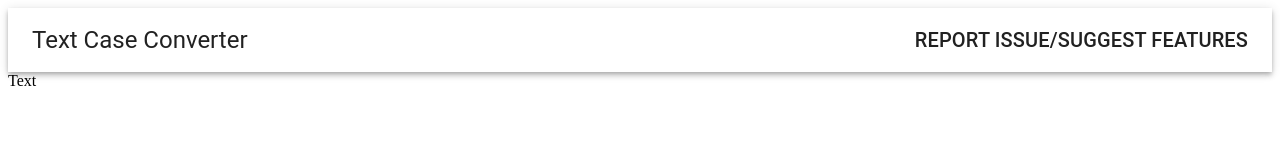
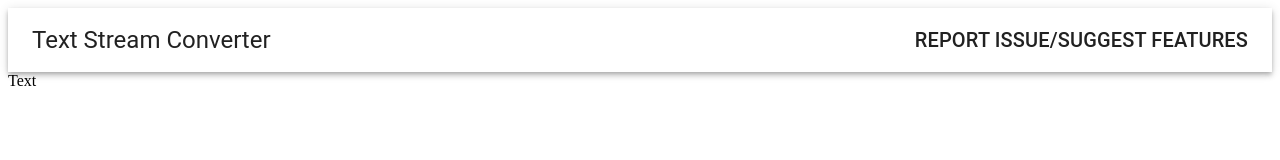
Before and after one commit to aryatsriv/TextUtility, a React (Vite) app in the folder FE/: page / in a window 1280 px wide. Shown: the top 160 px of the page. Built offline with nearby package versions, Linux system fonts and the light colour scheme.

Commit message:
Added React routing to application

```diff
--- a/FE/package.json
+++ b/FE/package.json
@@ -15,7 +15,8 @@
     "@mui/icons-material": "^6.4.0",
     "@mui/material": "^6.4.0",
     "react": "^18.3.1",
-    "react-dom": "^18.3.1"
+    "react-dom": "^18.3.1",
+    "react-router": "^7.1.3"
   },
   "devDependencies": {
     "@eslint/js": "^9.17.0",
--- a/FE/src/App.jsx
+++ b/FE/src/App.jsx
@@ -2,6 +2,7 @@ import { useState } from 'react'
 import './App.css'
 import { Container } from '@mui/material'
 import TopMenuBar from './shared/TopMenuBar'
+import { NavLink } from 'react-router'
 
 function App() {
   const [count, setCount] = useState(0)
--- a/FE/src/main.jsx
+++ b/FE/src/main.jsx
@@ -1,10 +1,16 @@
 import { StrictMode } from 'react'
 import { createRoot } from 'react-dom/client'
+import { BrowserRouter, Routes, Route } from 'react-router'
 import './index.css'
 import App from './App.jsx'
 
+
 createRoot(document.getElementById('root')).render(
   <StrictMode>
-    <App/>
-  </StrictMode>,
+    <BrowserRouter>
+      <Routes>
+        <Route index element={<App />} />
+      </Routes>
+    </BrowserRouter>
+  </StrictMode>
 )
--- a/FE/src/shared/TopMenuBar.jsx
+++ b/FE/src/shared/TopMenuBar.jsx
@@ -10,7 +10,7 @@ export default function TopMenuBar() {
       <AppBar position="static" color="inherit" >
         <Toolbar>
           <Typography variant="h5" component="div" sx={{ flexGrow: 1 }}>
-            Text Case Converter
+            Text Stream Converter
           </Typography>
           <Typography variant="h6" component="div" >
             REPORT ISSUE/SUGGEST FEATURES
```
Also changed, not shown: 1 other file (tests, documents, lock files or other folders).
